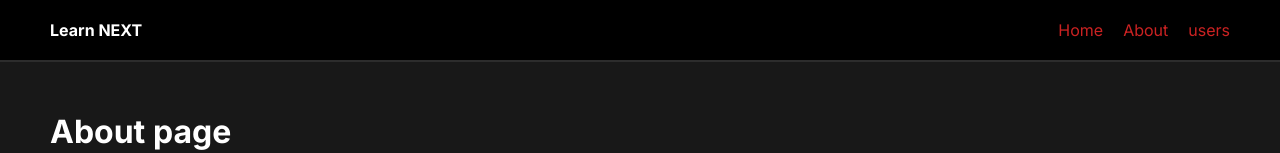
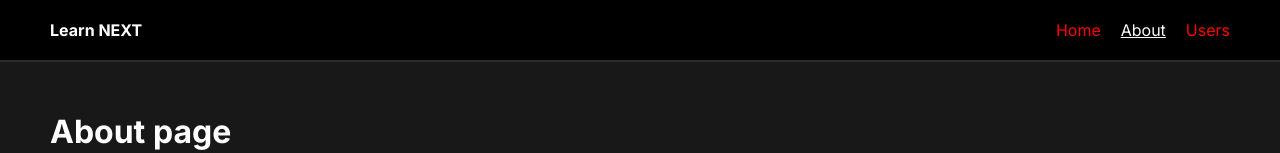
Before and after one commit to VLK2021/for-learn-next, a Next.js app: page /about in a window 1280 px wide. Shown: the top 153 px of the page. Built offline with nearby package versions, Linux system fonts and the light colour scheme.

Commit message:
class active

```diff
--- a/src/app/components/Header.js
+++ b/src/app/components/Header.js
@@ -1,4 +1,12 @@
 import Link from "next/link";
+import {Navigation} from "./Navigation";
+
+
+const navItems = [
+    {label: "Home", href: "/"},
+    {label: "About", href: "/about"},
+    {label: "Users", href: "/users"}
+]
 
 
 const Header = () => {
@@ -6,9 +14,7 @@ const Header = () => {
         <header>
             <strong>Learn NEXT</strong>
             <nav>
-                <Link href={'/'}>Home</Link>
-                <Link href={'/about'}>About</Link>
-                <Link href={'/users'}>users</Link>
+                <Navigation navItems={navItems}/>
             </nav>
         </header>
     );
--- /dev/null
+++ b/src/app/components/Navigation.js
@@ -0,0 +1,24 @@
+"use client"
+
+import {usePathname} from "next/navigation";
+import Link from "next/link";
+
+
+const Navigation = ({navItems}) => {
+    const pathname = usePathname();
+
+
+    return <>
+        {navItems.map((link) => {
+            const isActive = pathname === link.href;
+
+            return(
+                <Link key={link.label} href={link.href} className={isActive ? "active" : ""}>
+                    {link.label}
+                </Link>
+            )
+        })}
+    </>
+}
+
+export {Navigation};
--- a/src/app/globals.css
+++ b/src/app/globals.css
@@ -22,10 +22,15 @@ header a {
 
 a {
     text-decoration: none;
-    color: #cb2222;
+    color: red;
 }
 
 a:hover {
+    text-decoration: underline;
+}
+
+.active {
+    color: snow;
     text-decoration: underline;
 }
 
```
